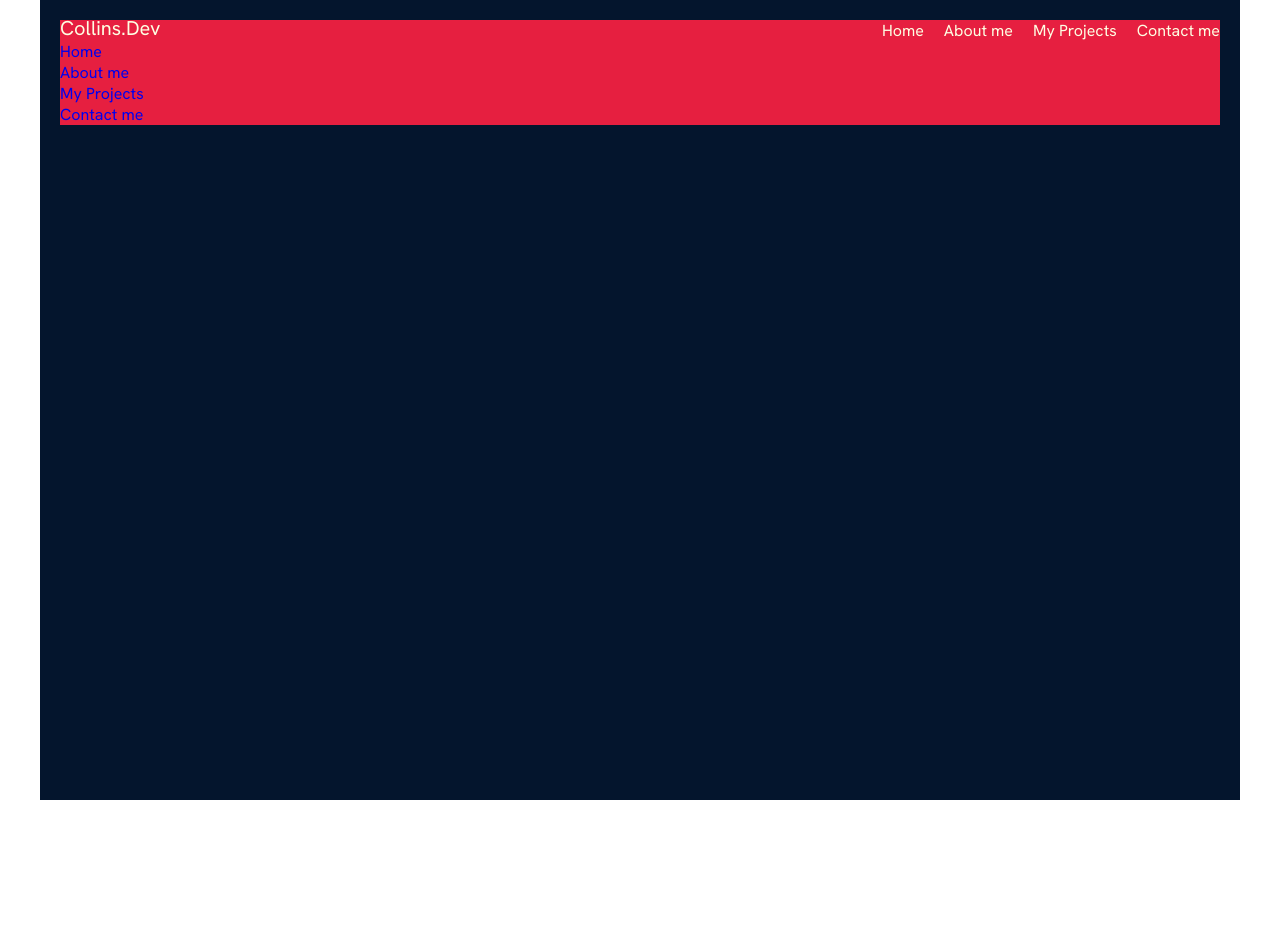
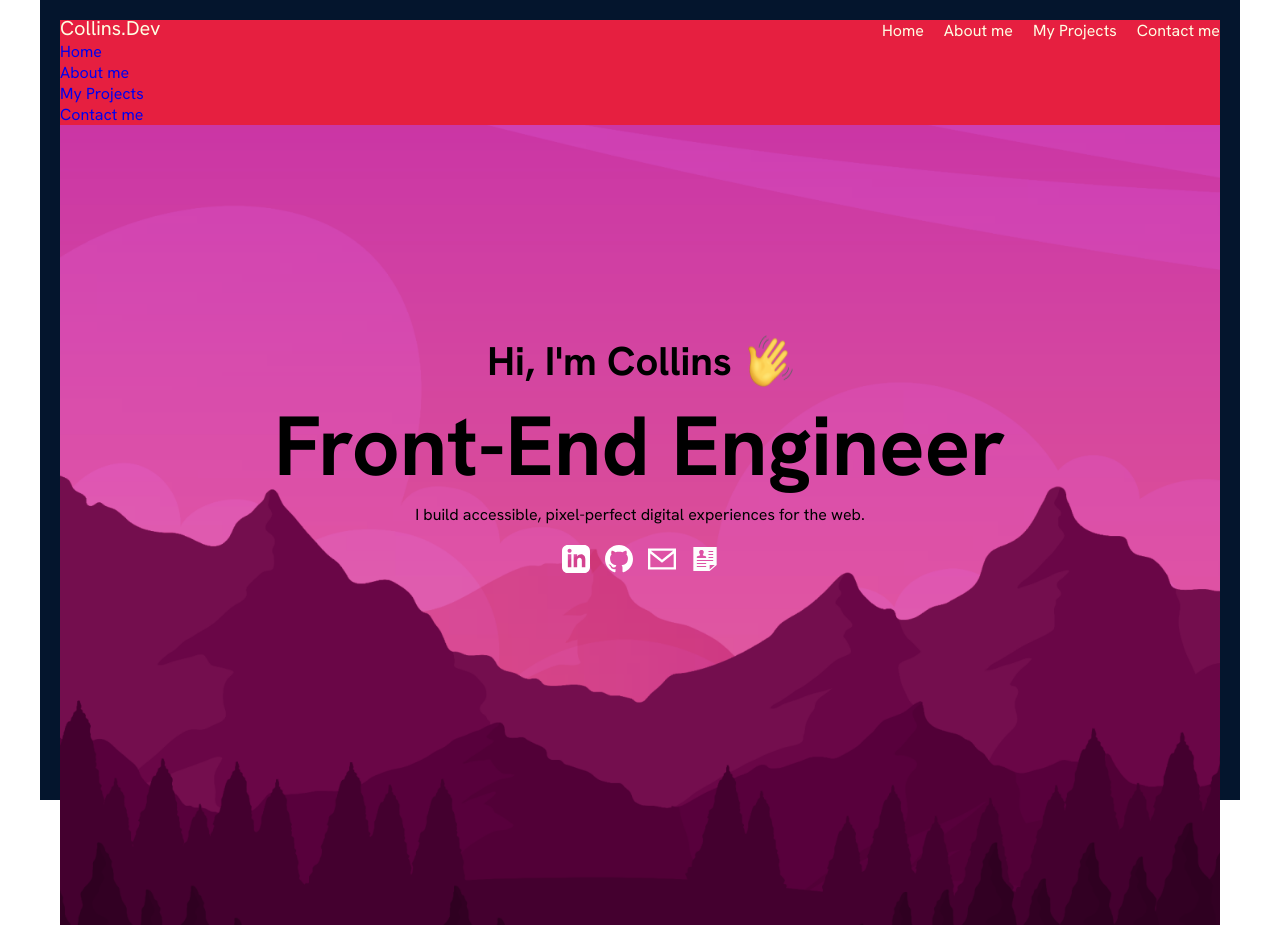
Before and after one commit to Acollins65/Collins_Dev_Portfolio, a React (Vite) app: page / in a window 1280 px wide. Before the commit the page ends 800 px from the top, so only its background shows below. Built offline with nearby package versions, Linux system fonts and the light colour scheme.

Commit message:
adding hero section

```diff
--- a/src/App.jsx
+++ b/src/App.jsx
@@ -7,6 +7,7 @@ function App() {
     <>
       <div className="contentWrapper">
         <Navbar />
+        <Hero />
       </div>
     </>
   );
```
